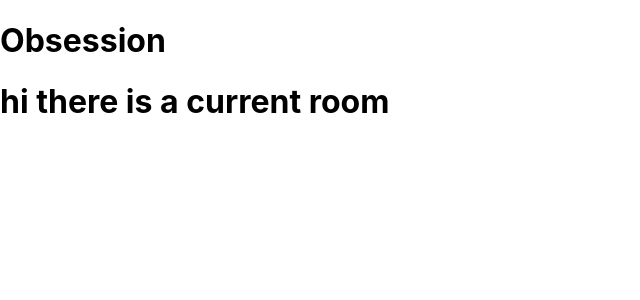
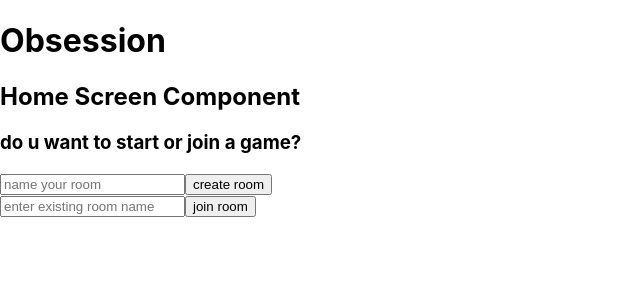
Before and after one commit to haley-r/obsession-2, a React (Create React App) app: page / in a window 1280 px wide. Shown: the top 300 px of the page, without its empty margins (0-640 px from the left). Built offline with nearby package versions, Linux system fonts and the light colour scheme; no server answers.

Commit message:
components are talking to server it seems

```diff
--- a/src/components/App/App.js
+++ b/src/components/App/App.js
@@ -1,14 +1,14 @@
-import React, { useEffect } from 'react';
+import React, { useEffect, useState } from 'react';
 // import './App.css';
 
 import HomeScreen from '../HomeScreen/HomeScreen';
+import GameBoard from '../GameBoard/GameBoard';
 
 const URL = 'ws://localhost:5005/websocket'
 
-
 function App() {
-
   const ws = new WebSocket(URL)
+  const [currentRoom, setCurrentRoom] = useState();
 
   useEffect(() => {
     ws.onopen = () => {
@@ -34,13 +34,13 @@ function App() {
 
   return (
     <div className="App">
-      <header className="App-header">
-        <h1>Obsession</h1>
-      </header>
-      {/* <Game /> */}
-
-
-      <HomeScreen />
+      <h1>Obsession</h1>
+      {!currentRoom &&
+        <HomeScreen />
+      }
+      {currentRoom &&
+        <GameBoard />
+      }
     </div>
   );
 }
--- a/src/components/GameBoard/GameBoard.js
+++ b/src/components/GameBoard/GameBoard.js
@@ -0,0 +1,17 @@
+import React from 'react';
+
+
+function Game() {
+    // THINGS TO HAVE IN STATE:
+    // whose turn it is
+    // what the board looks like
+    // who is this player? or that in app?
+
+    return (
+        <div class="GameBoard">
+            <h2>Game Board Component</h2>
+        </div>
+    );
+}
+
+export default Game;
--- a/src/components/HomeScreen/HomeScreen.js
+++ b/src/components/HomeScreen/HomeScreen.js
@@ -1,13 +1,12 @@
 import React, {useState} from 'react';
 
 
-const URL = 'ws://localhost:5000/websocket'
+const URL = 'ws://localhost:5005/websocket'
 
 
 function Game() {
     const [createRoomInput, setCreateRoomInput] = useState("");
     const [joinRoomInput, setJoinRoomInput] = useState("");
-    const [currentRoom, setCurrentRoom] = useState("CURRENT ROOM PRETEND");
 
     const ws = new WebSocket(URL)
 
@@ -22,9 +21,20 @@ function Game() {
         }
     }
 
+    const joinRoom = (input) => {
+        console.log('in joinRoom with input: ', input);
+        try {
+            ws.send(JSON.stringify({
+                roomName: input,
+            }))
+        } catch (error) {
+            console.log('error!', error);
+        }
+    }
+
     return (
-        <>
-            {!currentRoom &&
+        <div className="HomeScreen">
+            <h2>Home Screen Component</h2>
                 <div>
                     <h3>do u want to start or join a game?</h3>
                     <div>
@@ -33,17 +43,13 @@ function Game() {
                     </div>
                     <div>
                         <input type="text" placeholder="enter existing room name" value={joinRoomInput} onChange={(event) => setJoinRoomInput(event.target.value)} />
-                        {/* <button onClick={() => dispatch({ type: "JOIN_ROOM", joinRoomInput })}>Join</button> */}
+                        <button onClick={() => joinRoom(joinRoomInput)}>join room</button>
                     </div>
                     {/* <h2>All Rooms:</h2>
                     <p>maybe do a useEffect to get all the rooms from the server?</p>
                     <p>could map the results with 'join' buttons</p> */}
                 </div>
-            }
-            {currentRoom &&
-                <h1>hi there is a current room</h1>
-            }
-        </>
+        </div>
     );
 }
 
```
Also changed, not shown: 2 other files (tests, documents, lock files or other folders).
